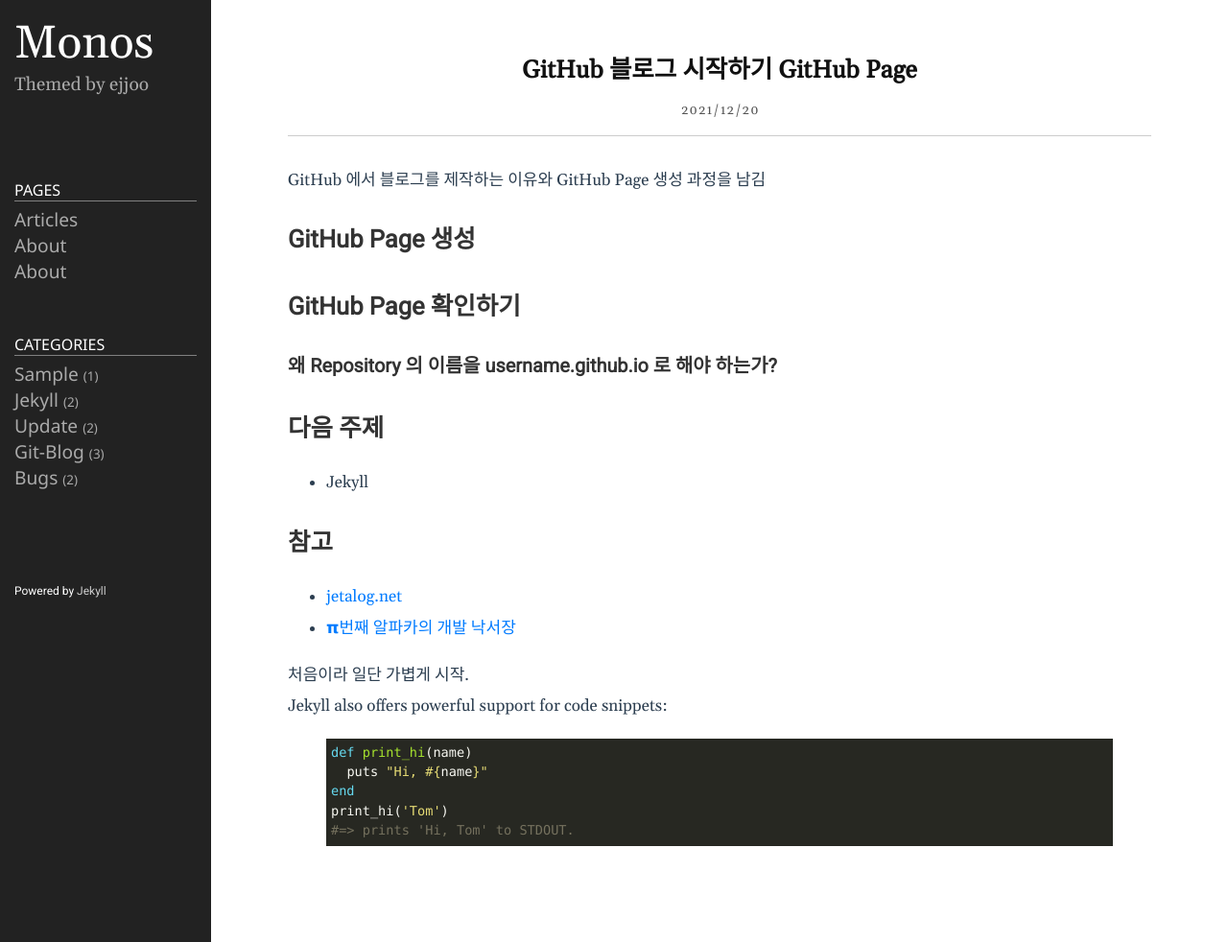
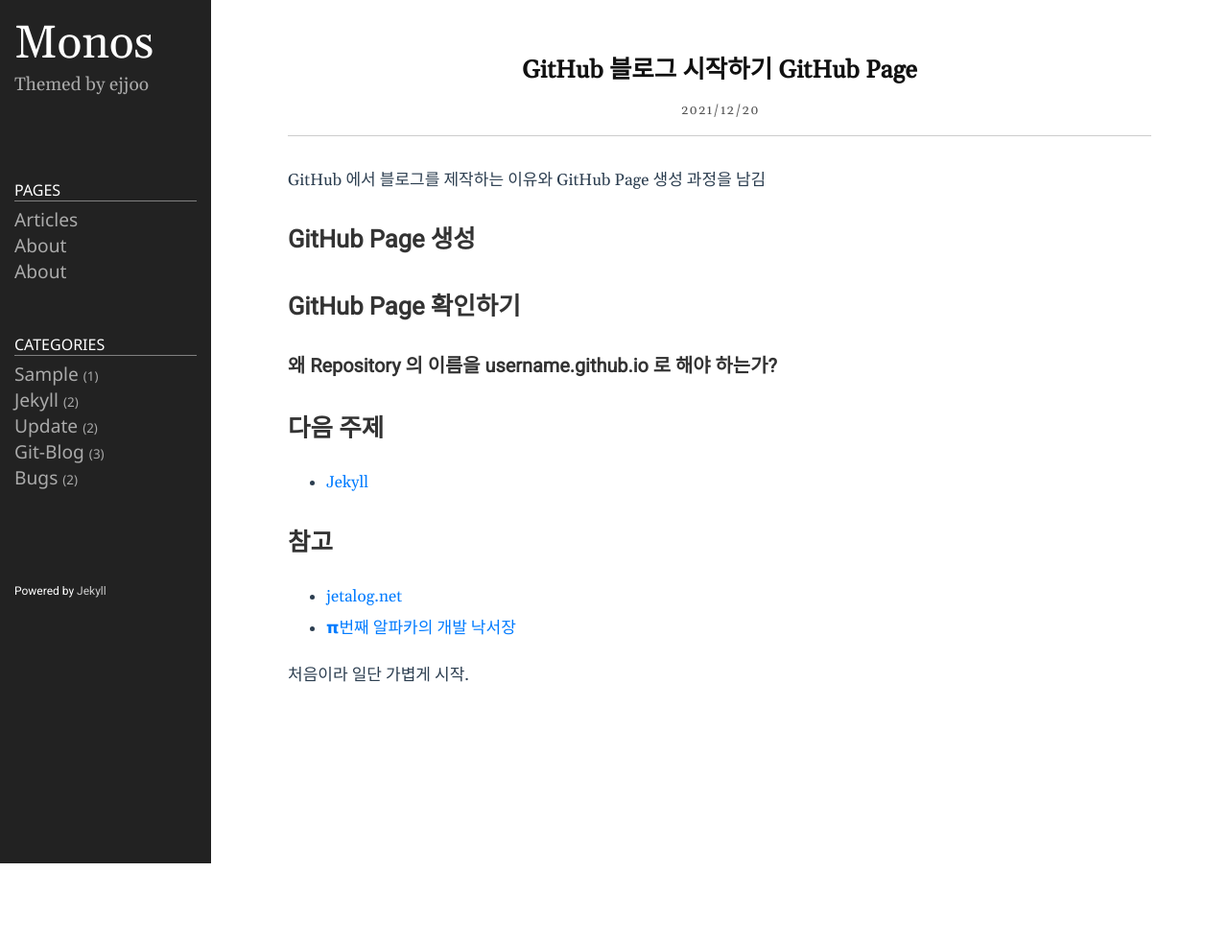
Before and after one commit to martinkang/martinkang.github.io, a Jekyll site: the page built from _posts/2021-12-20-blog-start-github.markdown, in a window 1280 px wide. Shown: the whole page at 96% size. Built offline with Jekyll 4.4.1, drawn with Linux system fonts in a browser that asks for light colours; after the commit the page ends 900 px from its top, so only the background shows below that.

Commit message:
modify post links
modify post links

```diff
--- a/_posts/2021-12-20-blog-start-github.markdown
+++ b/_posts/2021-12-20-blog-start-github.markdown
@@ -14,31 +14,15 @@
 ### 왜 Repository 의 이름을 username.github.io 로 해야 하는가?
 
 # 다음 주제
-- Jekyll
+- [Jekyll][jekyll-link]
 
 # 참고
-- [jetalog.net][jetalog]
-- [𝝿번째 알파카의 개발 낙서장][알파카]
+- [jetalog.net][jetalog-link]
+- [𝝿번째 알파카의 개발 낙서장][알파카-link]
 
 
 처음이라 일단 가볍게 시작.
 
-[jetalog]: https://jetalog.net/86
-[알파카]: https://blog.itcode.dev/posts/2021/06/06/jekyll-blog-prepare-git
-
-
-
-
-
-
-
-
-Jekyll also offers powerful support for code snippets:
-
-{% highlight ruby %}
-def print_hi(name)
-  puts "Hi, #{name}"
-end
-print_hi('Tom')
-#=> prints 'Hi, Tom' to STDOUT.
-{% endhighlight %}
+[jekyll-link]: /git-blog/2021/12/20/blog-start-jekyll.html
+[jetalog-link]: https://jetalog.net/86
+[알파카-link]: https://blog.itcode.dev/posts/2021/06/06/jekyll-blog-prepare-git
--- a/_posts/2021-12-20-jekyll-webrick-error.markdown
+++ b/_posts/2021-12-20-jekyll-webrick-error.markdown
@@ -6,8 +6,8 @@
 ---
 
 # 참고
-- [준호씨의 블로그][준호블]
+- [준호씨의 블로그][junho-link]
 
 
 
-[준호블]: https://junho85.pe.kr/1850
+[junho-link]: https://junho85.pe.kr/1850
```
Also changed, not shown: _posts/2021-12-20-blog-start-jekyll.markdown (+2 -23 lines), _posts/2021-12-20-favicon-and-open-graph.markdown (+0 -22 lines).
